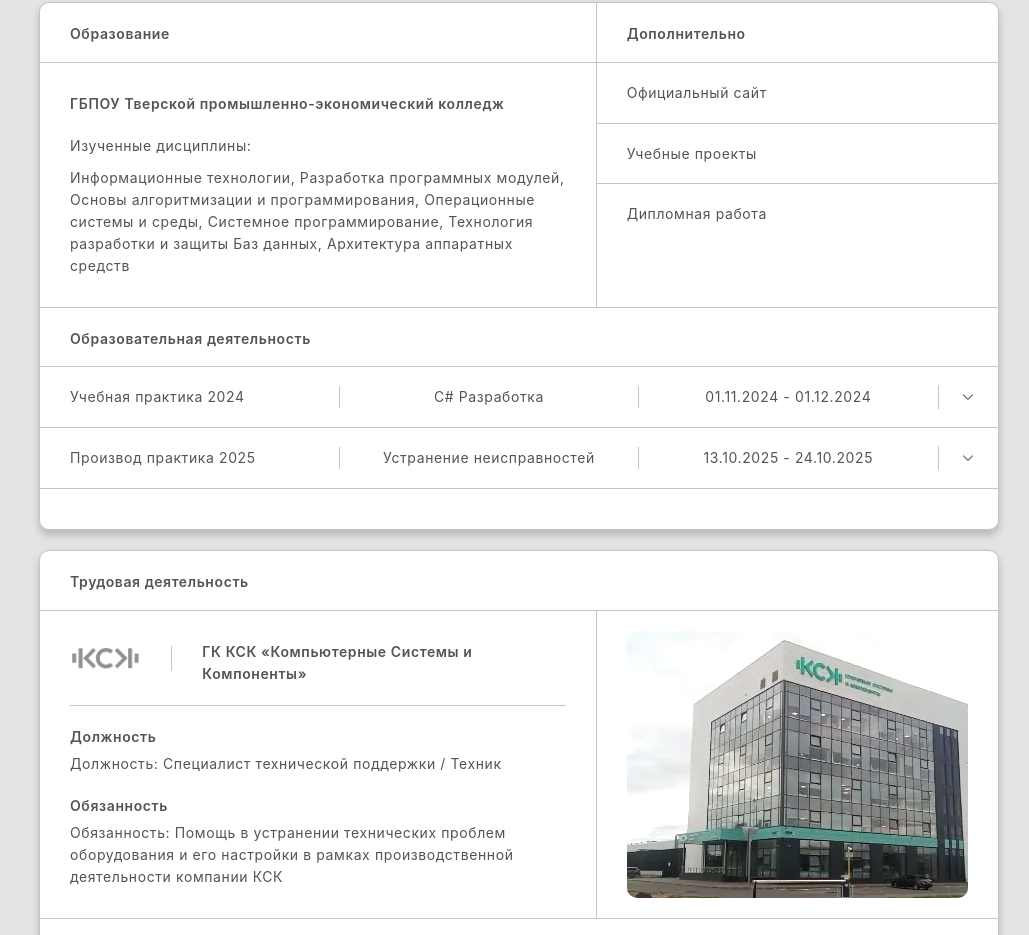
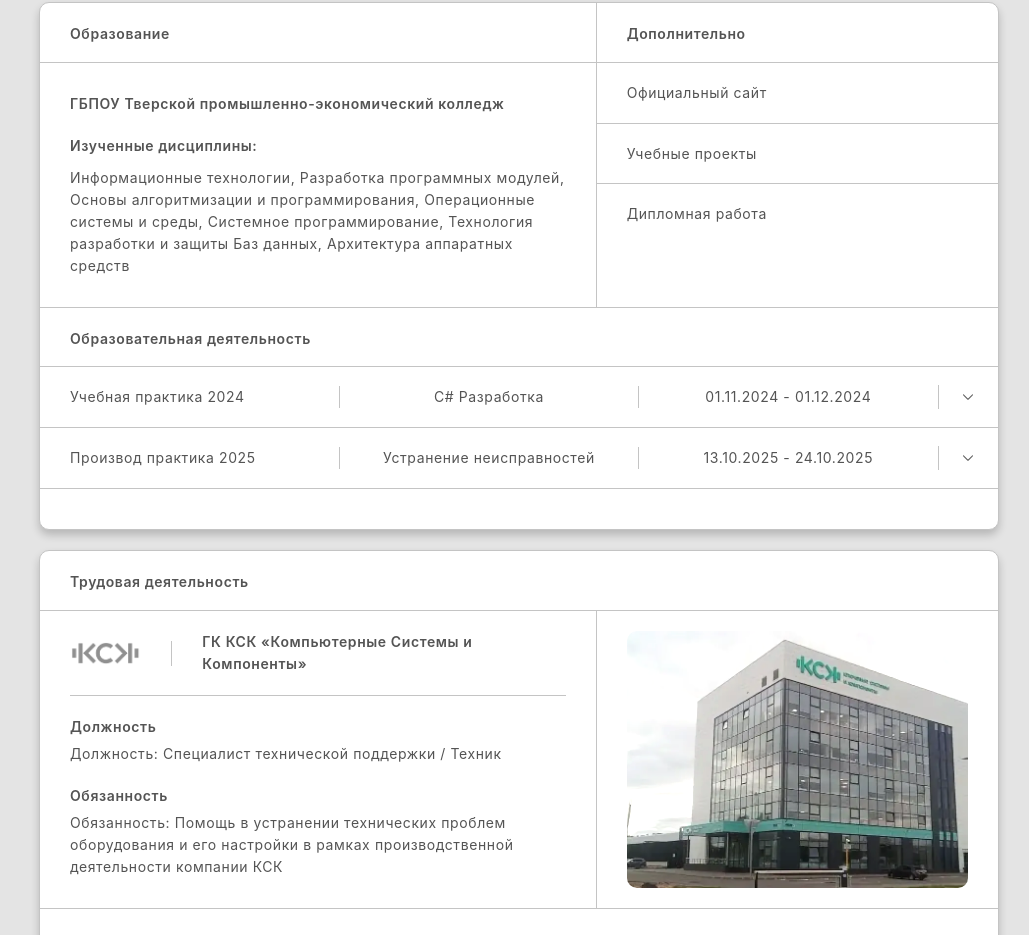
Before and after one commit to PTS-Studio/Zero-Source, a plain HTML site: page 1_home.html in a window 1280 px wide. Shown: the part 872-1807 px from the top of the page, without its empty margins (251-1280 px from the left). Drawn offline with Linux system fonts and the light colour scheme.

Commit message:
version 0.080126

```diff
--- a/1_home.html
+++ b/1_home.html
@@ -400,7 +400,7 @@
                         </div>
                         <div class="ew_text">
                             <p class="h2-1" style="margin-bottom: 20px;">ГБПОУ Тверской промышленно-экономический колледж</p>
-                            <p style="margin-top: 10px; margin-bottom: 10px;">Изученные дисциплины:</p>
+                            <p style="margin-top: 10px; margin-bottom: 10px; color: var(--color); font-weight: 600;">Изученные дисциплины:</p>
                             <p>Информационные технологии, Разработка программных модулей, Основы алгоритмизации и программирования, Операционные системы и среды, Системное программирование, Технология разработки и защиты Баз данных, Архитектура аппаратных средств</p>
                         </div>
                     </div>
@@ -537,9 +537,9 @@
                         </div>
                         <div class="sector_block_left" style="padding-top: 0;">
                             <div class="ew_text" style="padding-top: 0;">
-                                <div class="display_flex">
+                                <div class="display_flex" style="align-items: center;">
                                     <img src="images/KSKd.png" class="img-ksk" id="padding-right20" alt="">
-                                    <p class="h2-1" id="padding-left20" style="padding-bottom: 15px; padding-left: 10px; flex: 1 1 50px;">ГК КСК «Компьютерные Системы и Компоненты»</p>
+                                    <p class="h2-1" style="padding: 20px 0 20px 10px; flex: 1 1 50px; margin-bottom: 0;">ГК КСК «Компьютерные Системы и Компоненты»</p>
                                 </div>
                                 <div class="woughwl">
                                     <p class="h2-2">Должность</p>
--- a/css/header.css
+++ b/css/header.css
@@ -86,7 +86,7 @@ html {
   --border-color: #30363d;
   --border-but: #161616;
   --footer-bg: #1c1c1c;
-  --color: #a4a4a4;
+  --color: #c5c5c5;
   --color2: #9c9c9c;
   --bg-contact: #121212;
   --green: rgb(0, 255, 0);
--- a/js/HeaderAsideLoadedTheme.js
+++ b/js/HeaderAsideLoadedTheme.js
@@ -263,7 +263,7 @@ let lastScrollTop = 0;
 
     if (scrollTop > lastScrollTop) {
     // Прокрутка вниз
-    openAsideButton.style.left = '-1px';
+    openAsideButton.style.left = '-80px';
     } else {
     // Прокрутка вверх
     openAsideButton.style.left = '0';
```
